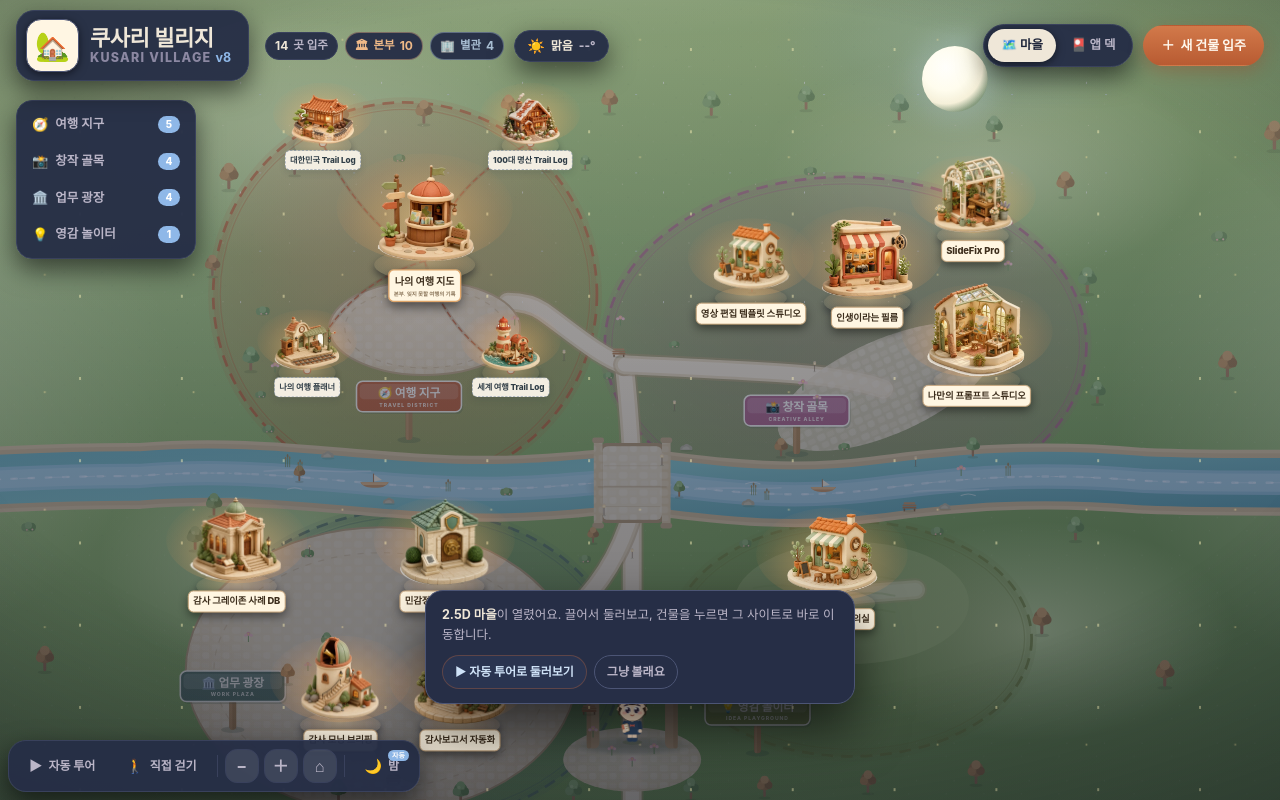
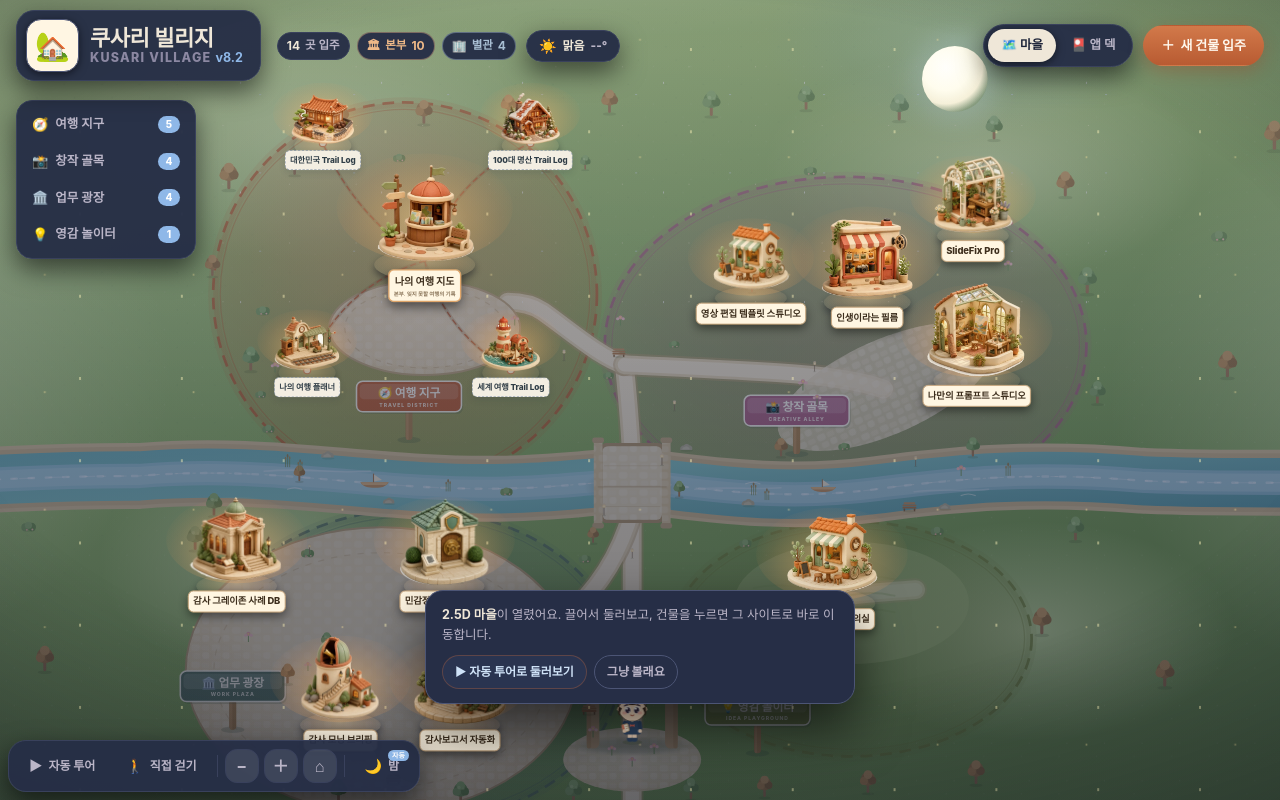
Before and after one commit to MinseoHaeseoFa/kusari-village, a plain HTML site: page index.html in a window 1280 px wide. Drawn offline with Linux system fonts and the light colour scheme; no server answers.

Commit message:
🏷️ 간판 영문 표기 v8 → v8.2 (sites.js version 과 일치)

```diff
--- a/index.html
+++ b/index.html
@@ -186,7 +186,7 @@
     <span class="brand__mark" aria-hidden="true">🏡</span>
     <span class="brand__text">
       <strong>쿠사리 빌리지</strong>
-      <small>KUSARI VILLAGE <b>v8</b></small>
+      <small>KUSARI VILLAGE <b>v8.2</b></small>
     </span>
   </a>
 
```
